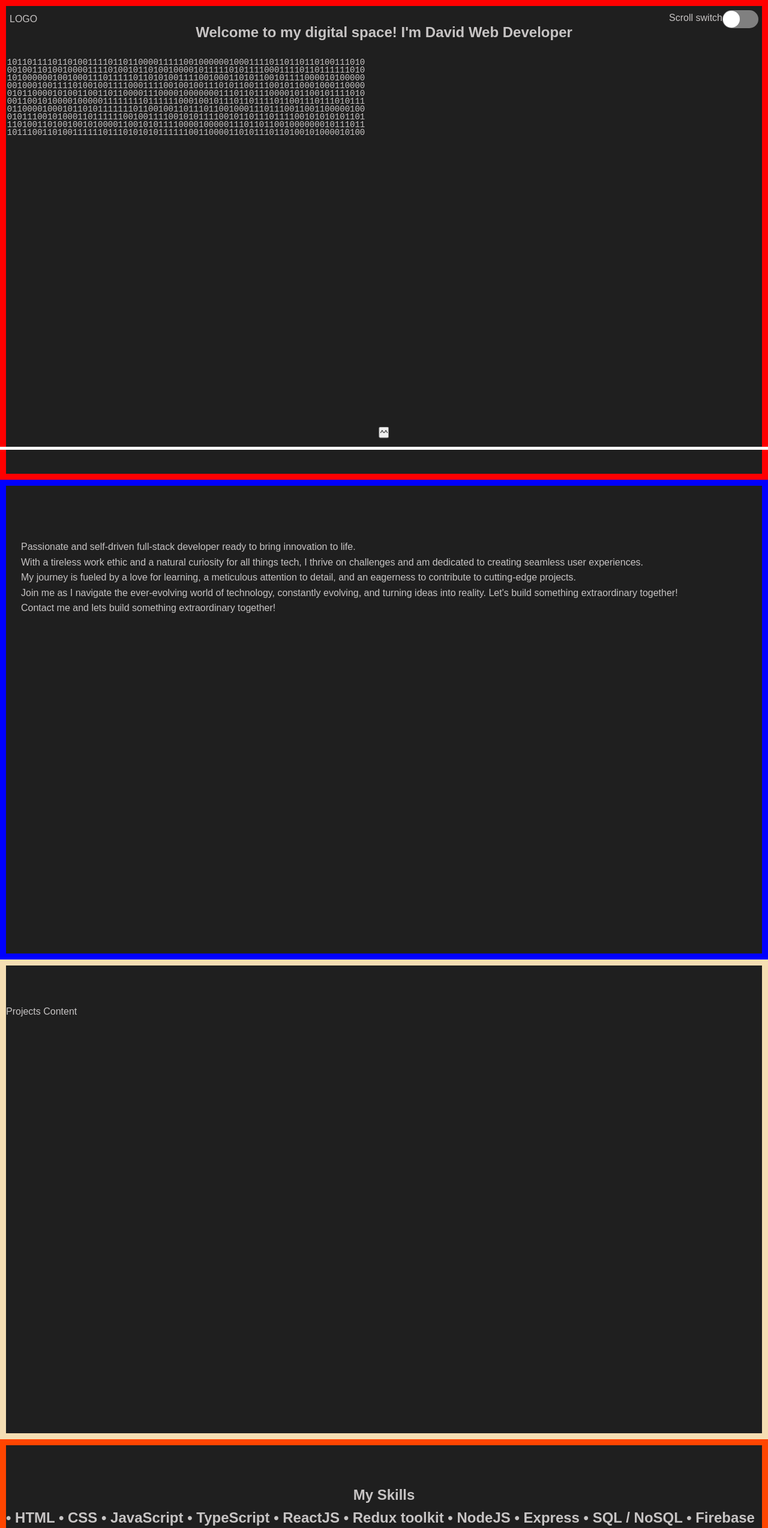
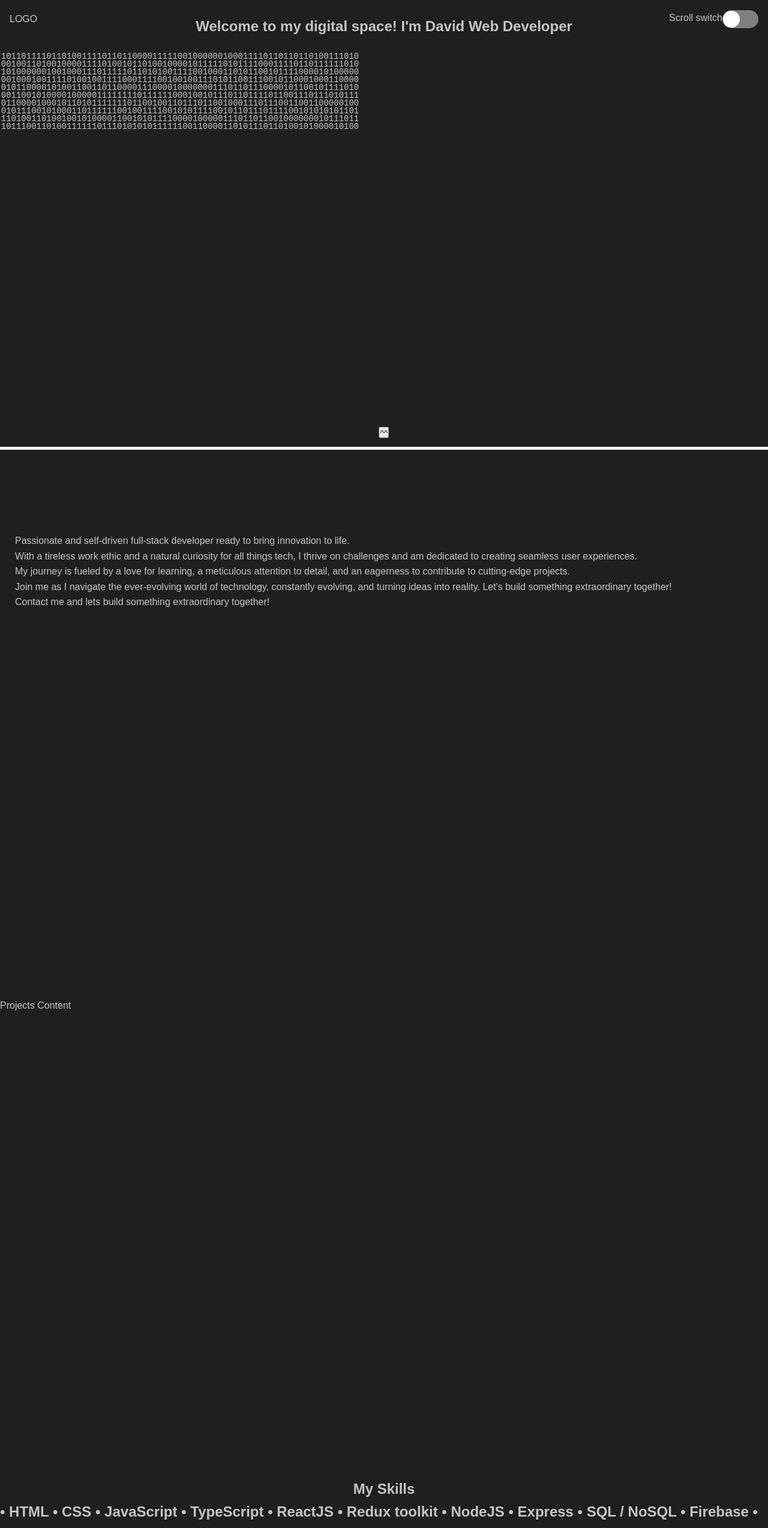
Before and after one commit to Susuvnkl/Portfolio, a React (Vite) app in the folder my-portfolio/: page /#projects in a window 1280 px wide. Shown: the top 2548 px of the page at 60% size. Built offline with nearby package versions, Linux system fonts and the light colour scheme.

Commit message:
removed colored borders

```diff
--- a/my-portfolio/src/pages/AboutPage/AboutPage.module.scss
+++ b/my-portfolio/src/pages/AboutPage/AboutPage.module.scss
@@ -1,7 +1,7 @@
 .PageSection {
   min-height: 100vh;
   width: 100%;
-  border: 10px solid blue;
+  // border: 10px solid blue;
   padding-top: 8vh;
   .AboutPage {
     .content {
--- a/my-portfolio/src/pages/ContactPage/ContactPage.module.scss
+++ b/my-portfolio/src/pages/ContactPage/ContactPage.module.scss
@@ -1,6 +1,6 @@
 .PageSection {
   min-height: 100vh;
   width: 100%;
-  border: 10px solid purple;
+  // border: 10px solid purple;
   padding-top: 8vh;
 }
--- a/my-portfolio/src/pages/HomePage/HomePage.module.scss
+++ b/my-portfolio/src/pages/HomePage/HomePage.module.scss
@@ -1,7 +1,7 @@
 .PageSection {
   min-height: 100vh;
   width: 100%;
-  border: 10px solid red;
+  // border: 10px solid red;
   .content {
     padding: 25px;
     h1 {
--- a/my-portfolio/src/pages/ProjectsPage/ProjectsPage.module.scss
+++ b/my-portfolio/src/pages/ProjectsPage/ProjectsPage.module.scss
@@ -1,6 +1,6 @@
 .PageSection {
   min-height: 100vh;
   width: 100%;
-  border: 10px solid wheat;
+  // border: 10px solid wheat;
   padding-top: 8vh;
 }
--- a/my-portfolio/src/pages/SkillsPage/SkillsPage.module.scss
+++ b/my-portfolio/src/pages/SkillsPage/SkillsPage.module.scss
@@ -1,7 +1,7 @@
 .PageSection {
   min-height: 100vh;
   width: 100%;
-  border: 10px solid orangered;
+  // border: 10px solid orangered;
   padding-top: 8vh;
   .SkillsPage {
     display: flex;
```
